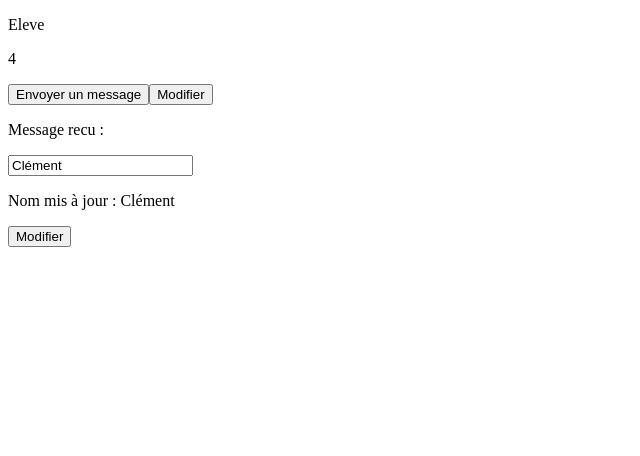
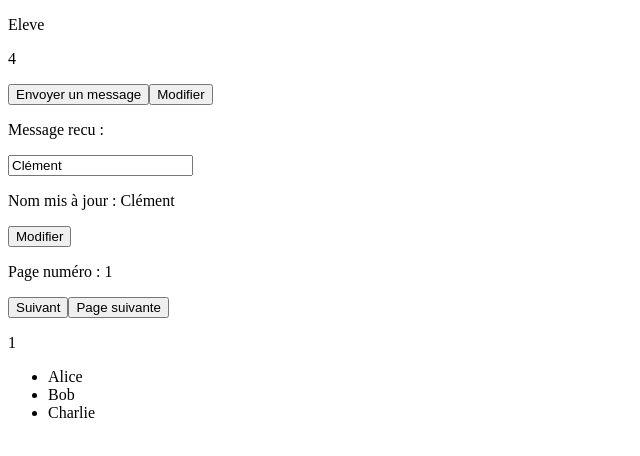
Before and after one commit to ClementHamonDev/Formation-Angular, an Angular app in the folder Formation-Angular/: page / in a window 1280 px wide. Shown: the top 456 px of the page, without its empty margins (0-640 px from the left). Built offline with nearby package versions, Linux system fonts and the light colour scheme.

Commit message:
relation bidirectionnelle avec model()

```diff
--- a/Formation-Angular/src/app/app.component.html
+++ b/Formation-Angular/src/app/app.component.html
@@ -3,4 +3,11 @@
 <p>Message recu : {{receivedMessage}}</p>
 
 <app-bidirectionnal-parent/>
+<app-pagination [(page)]="currentPage"/>
+<button (click)="suivant()">Page suivante</button>
+<p>{{currentPage()}}</p>
+
+<ul>
+  <li *ngFor="let user of users, trackBy: trackById">{{user.name}}</li>
+</ul>
 <router-outlet />
--- a/Formation-Angular/src/app/app.component.ts
+++ b/Formation-Angular/src/app/app.component.ts
@@ -4,10 +4,12 @@ import { WelcomeWithNameComponent } from "./welcome-with-name/welcome-with-name.
 import { UserInfoComponent } from "./user-info/user-info.component";
 import { UserProfileComponent } from "./user-profile/user-profile.component";
 import { BidirectionnalParentComponent } from "./bidirectionnal-parent/bidirectionnal-parent.component";
+import { CommonModule } from '@angular/common';
+import { PaginationComponent } from "../pagination/pagination.component";
 
 @Component({
   selector: 'app-root',
-  imports: [RouterOutlet, UserProfileComponent, BidirectionnalParentComponent],
+  imports: [RouterOutlet, UserProfileComponent, BidirectionnalParentComponent, CommonModule, PaginationComponent],
   templateUrl: './app.component.html',
   styleUrl: './app.component.css'
 })
@@ -18,6 +20,10 @@ export class AppComponent {
 
   receivedMessage: string = "";
 
+  names = ["Alice", "Bob", "Charlie"];
+
+  currentPage = signal<number>(1);
+
   receiveMessage(message: string){
     console.log('Données reçues de l’enfant:', message);
     this.receivedMessage = message;
@@ -26,4 +32,18 @@ export class AppComponent {
   modify(){
     this.professionParent.set("Professeur")
   }
+
+  users = [
+    { id : 1, name : "Alice", age : 25 },
+    { id : 2, name : "Bob", age : 30 },
+    { id : 3, name : "Charlie", age : 35 }
+  ];
+
+  trackById(index: number, name: any){
+    return name.id;
+  }
+
+  suivant(){
+    this.currentPage.set(this.currentPage() + 1);
+  }
 }
--- /dev/null
+++ b/Formation-Angular/src/pagination/pagination.component.html
@@ -0,0 +1 @@
+<p>pagination works!</p>
--- /dev/null
+++ b/Formation-Angular/src/pagination/pagination.component.ts
@@ -0,0 +1,11 @@
+import { Component, model } from '@angular/core';
+
+@Component({
+  selector: 'app-pagination',
+  imports: [],
+  template: '<p>Page numéro : {{page()}}</p> <button (click)="page.set(page() + 1)">Suivant</button>',
+  styleUrl: './pagination.component.css'
+})
+export class PaginationComponent {
+  page = model(1);
+}
```
Also changed, not shown: Formation-Angular/src/pagination/pagination.component.css (added), 1 other file (tests, documents, lock files or other folders).
